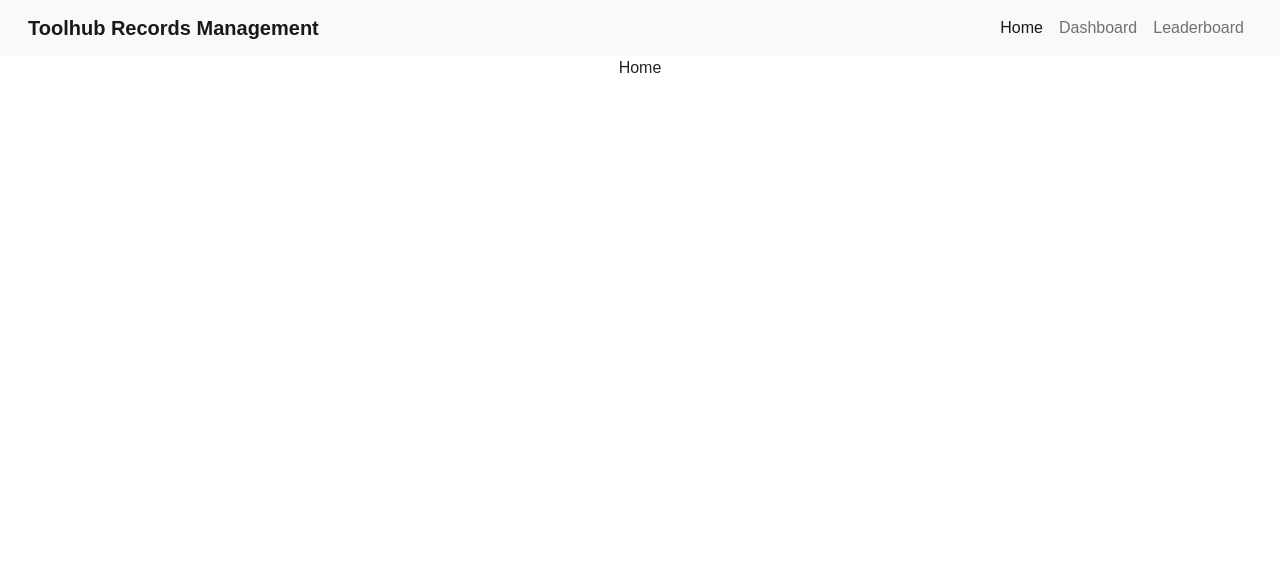
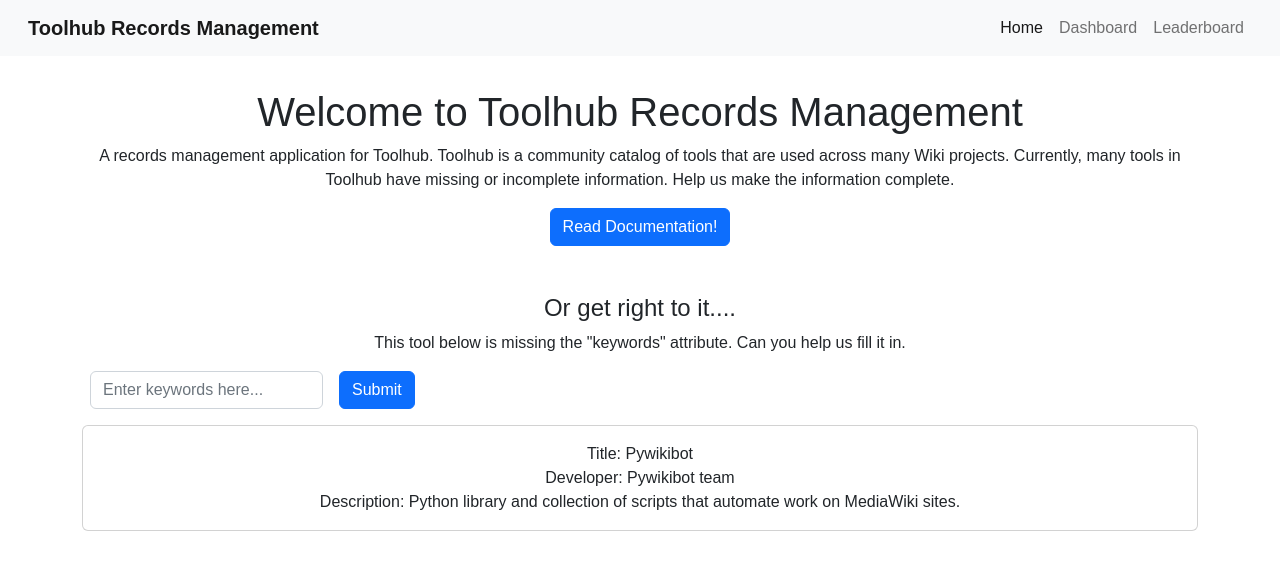
Before and after one commit to sirpfaira/toolhub-records-management, a React (Create React App) app: page / in a window 1280 px wide. Shown: the top 570 px of the page. Built offline with nearby package versions, Linux system fonts and the light colour scheme.

Commit message:
home: Set up Home page
Setting up home page which serves as the landing page for the web app

```diff
--- a/src/pages/Home.js
+++ b/src/pages/Home.js
@@ -1,7 +1,58 @@
 import React from 'react';
 
 const Home = () => {
-  return <div>Home</div>;
+  return (
+    <div className='container-fluid home d-flex flex-column align-items-center'>
+      <div className='welcome d-flex flex-column align-items-center container'>
+        <h1> Welcome to Toolhub Records Management</h1>
+        <p>
+          A records management application for Toolhub. Toolhub is a community
+          catalog of tools that are used across many Wiki projects. Currently,
+          many tools in Toolhub have missing or incomplete information. Help us
+          make the information complete.
+        </p>
+        <button type='submit' class='btn btn-primary'>
+          Read Documentation!
+        </button>
+      </div>
+      <div className='d-flex flex-column justify-content-center container'>
+        <h4>Or get right to it....</h4>
+        <p>
+          This tool below is missing the "keywords" attribute. Can you help us
+          fill it in.
+        </p>
+        <form class='row container g-3'>
+          <div class='col-auto'>
+            <label for='inputPassword2' class='visually-hidden'>
+              Password
+            </label>
+            <input
+              type='text'
+              class='form-control'
+              id='inputPassword2'
+              placeholder='Enter keywords here...'
+            />
+          </div>
+          <div class='col-auto'>
+            <button type='submit' class='btn btn-primary mb-3'>
+              Submit
+            </button>
+          </div>
+        </form>
+
+        <div className='tool-info card'>
+          <div class='card-body d-flex flex-column'>
+            <span>Title: Pywikibot</span>
+            <span>Developer: Pywikibot team</span>
+            <span>
+              Description: Python library and collection of scripts that
+              automate work on MediaWiki sites.
+            </span>
+          </div>
+        </div>
+      </div>
+    </div>
+  );
 };
 
 export default Home;
```
